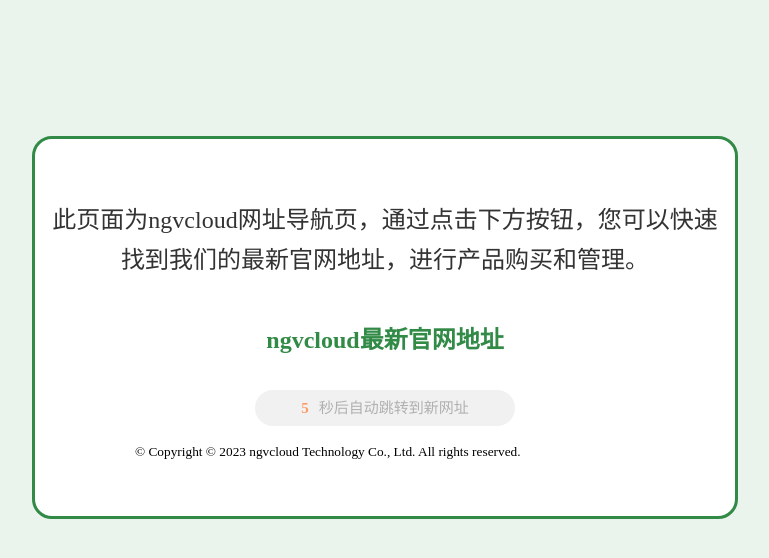
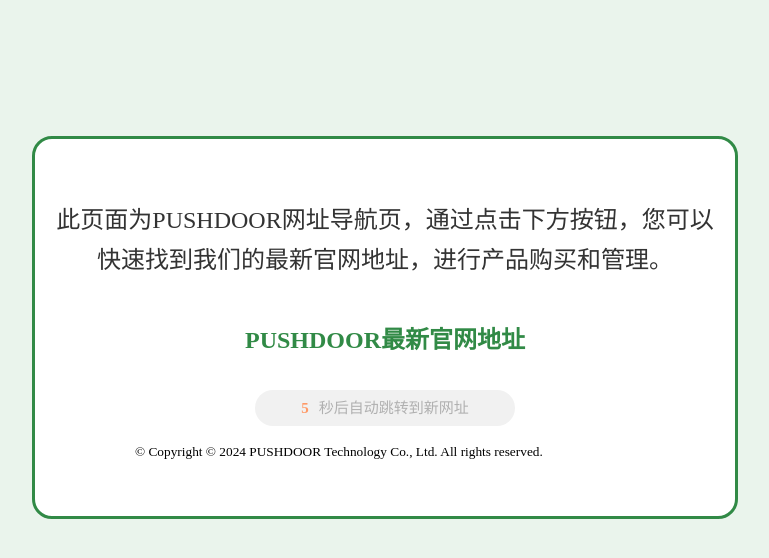
Before and after one commit to PUSHDOORUS/pushdoor.github.io, a plain HTML site: page index.html in a window 1280 px wide. Shown: the whole page, without its empty margins (255-1024 px from the left). Drawn offline with Linux system fonts and the light colour scheme.

Commit message:
Update index.html

```diff
--- a/index.html
+++ b/index.html
@@ -1,12 +1,11 @@
-
 <!DOCTYPE html>
 <html>
 <head>
 <meta http-equiv="Content-Type" content="text/html; charset=utf-8" />
-<title>NGVcloud - 跳转导航页</title>
+<title>PUSHDOOR - 跳转导航页</title>
 <style type="text/css">
 body {
-	magin: 0px;
+	margin: 0px;
 	font-family: "微软雅黑";
 	background-color: #eaf4ec;
 }
@@ -118,13 +117,13 @@ a:hover {
 <body>
 <div class="ok">
   <!-- <div style="width:100px; margin:auto;"><img src="logo.png" width="100" height="100" /></div> -->
-  <h1><span>此页面为ngvcloud网址导航页，通过点击下方按钮，您可以快速找到我们的最新官网地址，进行产品购买和管理。<br /><br />
-    <a href="https://portal.ngvweb.com/" >ngvcloud最新官网地址</a><br />
+  <h1><span>此页面为PUSHDOOR网址导航页，通过点击下方按钮，您可以快速找到我们的最新官网地址，进行产品购买和管理。<br /><br />
+    <a href="https://portal.ngvweb.com/" >PUSHDOOR最新官网地址</a><br />
   </h1>
   <div class="prompt_div_time"> <span id="prompt_10s">10</span>秒后自动跳转到新网址</div>
 
   <div class="m-t-40 text-center text-white-50">
-    <p><small>&copy; Copyright © 2023 ngvcloud Technology Co., Ltd. All rights reserved.</small><br/></p>
+    <p><small>&copy; Copyright © 2024 PUSHDOOR Technology Co., Ltd. All rights reserved.</small><br/></p>
 </div>
 
 
@@ -140,7 +139,7 @@ a:hover {
         document.getElementById("prompt_10s").innerHTML=num;
         if(num==0)
         {
-          location.assign("https://portal.ngvweb.com/");
+          location.assign("https://portal.pushdoors.com/");
        }
    }
     setInterval("count()",1000);
```
